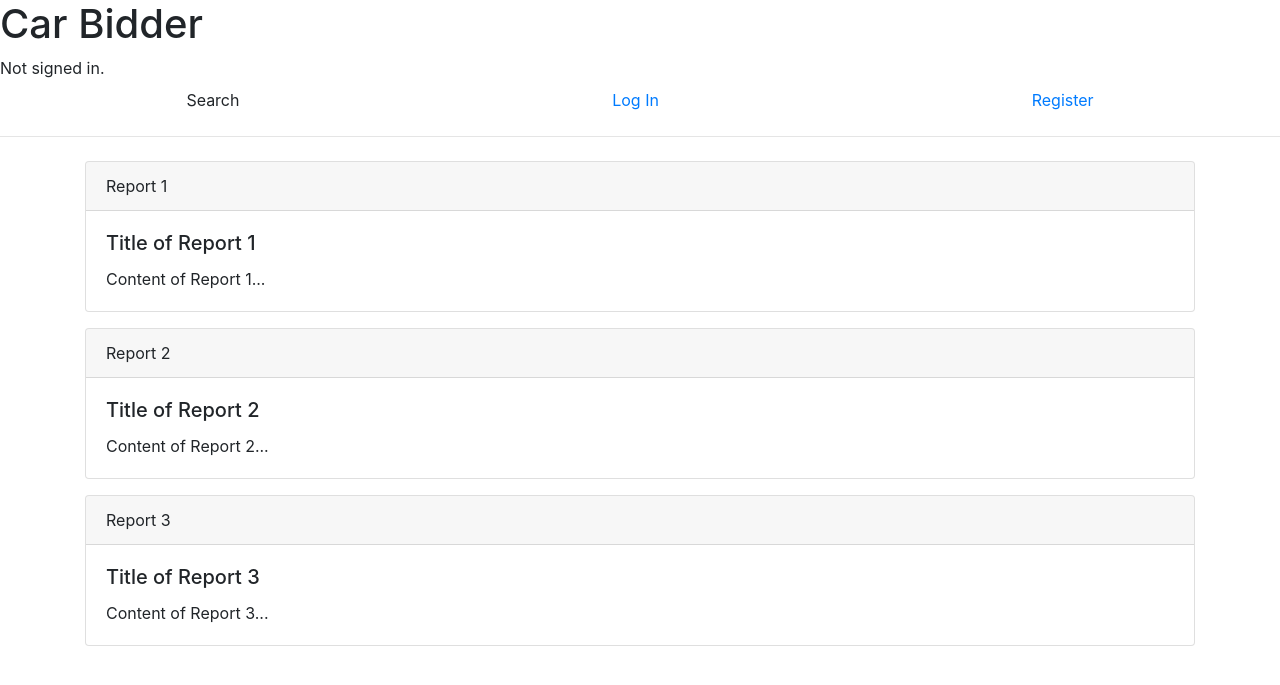
After one commit to laurahuang106/CarBidder-Bidding-Platform, a Django app: page /weekly_reports/ in a window 1280 px wide. The commit adds this page. Shown: the top 685 px of the page. Run offline with Django 4.2, Linux system fonts and the light colour scheme; some libraries are stand-ins or nearby versions.

Commit message:
add report template

```diff
--- a/carBidder/urls.py
+++ b/carBidder/urls.py
@@ -29,5 +29,5 @@ urlpatterns = [
     path('users/', views.users, name='users'),
     path('verify_vehicles/', views.verify_vehicles, name='verify_vehicles'),
     path('orders/', views.orders, name='orders'),
-    # path('reports/', views.reports, name='reports'),
+    path('weekly_reports/', views.weekly_reports, name='weekly_reports'),
 ]
--- a/carBidderApp/views.py
+++ b/carBidderApp/views.py
@@ -88,7 +88,6 @@ def login(request):
             print(f"An error occurred: {e}")
 
     return render(request, 'login.html')
-
 
 
 def logout(request):
@@ -360,3 +359,14 @@ def orders(request):
                 'user_name': user_name,
                 }
     return render(request, 'orders.html', context)
+
+def weekly_reports(request):
+    user_type = request.session.get('user_type', '')
+    user_name = request.session.get('user_name', '')
+
+    context = {
+        'user_type': user_type,
+        'user_name': user_name,
+        'current_page': 'weekly_reports',
+    }
+    return render(request, 'weekly_reports.html', context)
--- a/templates/home.html
+++ b/templates/home.html
@@ -19,9 +19,6 @@
             {% endif %}
         </div>
         <ul class="nav nav-pills nav-fill">
-          <li class="nav-item">
-               <a class="nav-link">Active Listings</a>
-           </li>
 
            <li class="nav-item">
                <a class="nav-link">Search</a>
@@ -44,7 +41,15 @@
                         <a class="nav-link {% if current_page == 'verify_vehicles' %}active{% endif %}" href="{% url 'verify_vehicles' %}">Vehicles Verification</a>
                     </li>
 
+                    <li class="nav-item">
+                        <a class="nav-link {% if current_page == 'weekly_reports' %}active{% endif %}" href="{% url 'weekly_reports' %}">Weekly Reports</a>
+                    </li>
+
                 {% else %}
+                    <li class="nav-item">
+                        <a class="nav-link">Active Listings</a>
+                    </li>
+
                     <li class="nav-item">
                         <a class="nav-link" href="{% url 'orders' %}">Order</a>
                     </li>
--- /dev/null
+++ b/templates/weekly_reports.html
@@ -0,0 +1,38 @@
+{% extends "home.html" %}
+{% block body %}
+    <div class="container mt-4">
+        <!-- Report 1 -->
+        <div class="card mb-3">
+            <div class="card-header">
+                Report 1
+            </div>
+            <div class="card-body">
+                <h5 class="card-title">Title of Report 1</h5>
+                <p class="card-text">Content of Report 1...</p>
+            </div>
+        </div>
+
+        <!-- Report 2 -->
+        <div class="card mb-3">
+            <div class="card-header">
+                Report 2
+            </div>
+            <div class="card-body">
+                <h5 class="card-title">Title of Report 2</h5>
+                <p class="card-text">Content of Report 2...</p>
+            </div>
+        </div>
+
+        <!-- Report 3 -->
+        <div class="card mb-3">
+            <div class="card-header">
+                Report 3
+            </div>
+            <div class="card-body">
+                <h5 class="card-title">Title of Report 3</h5>
+                <p class="card-text">Content of Report 3...</p>
+            </div>
+        </div>
+
+    </div>
+{% endblock %}
```
